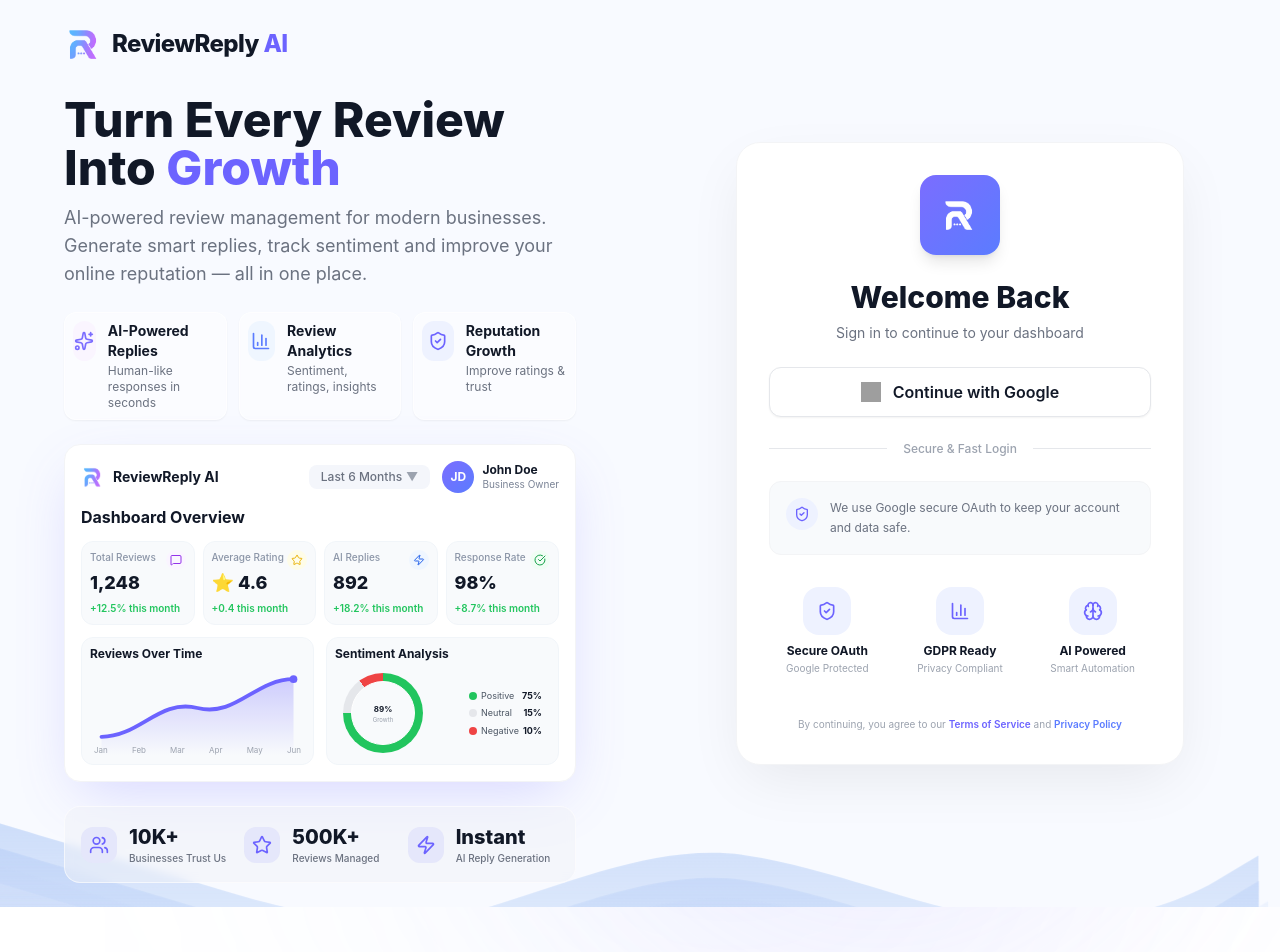
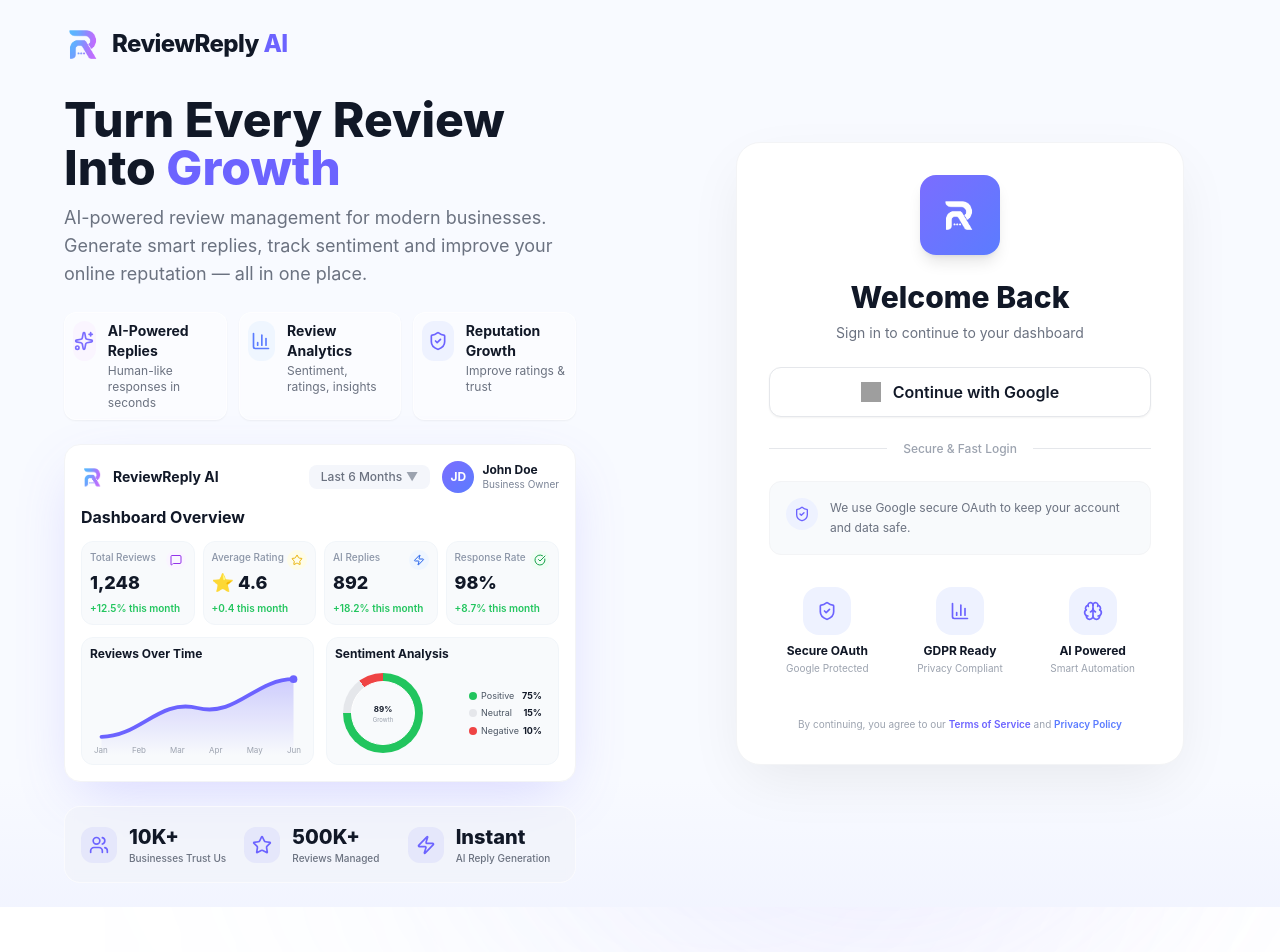
Before and after one commit to afnankhan123456/reviewreply-ai, a Next.js app: page /login in a window 1280 px wide. Shown: the top 952 px of the page. Built offline with nearby package versions, Linux system fonts and the light colour scheme; grey boxes are pictures that could not be loaded.

Commit message:
Update page.tsx

```diff
--- a/app/login/page.tsx
+++ b/app/login/page.tsx
@@ -31,67 +31,8 @@ export default function LoginPage() {
         <div className="absolute bottom-[-50px] right-[10%] w-[550px] h-[550px] bg-[#bba8ff]/15 blur-[130px] rounded-full" />
       </div>
 
-      {/* 🌊 WAVES – NO WHITE STRIP AT BOTTOM */}
-      <style>{`
-        @keyframes waveFlow {
-          0% { transform: translateX(0px) translateY(0px); }
-          50% { transform: translateX(-25px) translateY(10px); }
-          100% { transform: translateX(0px) translateY(0px); }
-        }
-        .animate-wave { animation: waveFlow 10s ease-in-out infinite; }
-        .animate-wave-delay { animation: waveFlow 10s ease-in-out 1.5s infinite; }
-        .animate-wave-delay-2 { animation: waveFlow 10s ease-in-out 3s infinite; }
-        .animate-wave-delay-3 { animation: waveFlow 10s ease-in-out 4.5s infinite; }
-      `}</style>
-
-      <div className="absolute bottom-0 left-0 w-full h-64 overflow-hidden leading-none z-0 pointer-events-none">
-        <svg
-          viewBox="0 0 1440 200"
-          className="w-full h-full block"
-          preserveAspectRatio="none"
-          xmlns="http://www.w3.org/2000/svg"
-        >
-          <defs>
-            <linearGradient id="wave1" x1="0" y1="0" x2="0" y2="1">
-              <stop offset="0%" stopColor="#7ca9f0" stopOpacity="0.35" />
-              <stop offset="100%" stopColor="#7ca9f0" stopOpacity="0" />
-            </linearGradient>
-            <linearGradient id="wave2" x1="0" y1="0" x2="0" y2="1">
-              <stop offset="0%" stopColor="#9ebdf5" stopOpacity="0.3" />
-              <stop offset="100%" stopColor="#9ebdf5" stopOpacity="0" />
-            </linearGradient>
-            <linearGradient id="wave3" x1="0" y1="0" x2="0" y2="1">
-              <stop offset="0%" stopColor="#c4d6fa" stopOpacity="0.25" />
-              <stop offset="100%" stopColor="#c4d6fa" stopOpacity="0" />
-            </linearGradient>
-            <linearGradient id="wave4" x1="0" y1="0" x2="0" y2="1">
-              <stop offset="0%" stopColor="#e6edfd" stopOpacity="0.25" />
-              <stop offset="100%" stopColor="#e6edfd" stopOpacity="0" />
-            </linearGradient>
-          </defs>
-
-          <path
-            className="animate-wave"
-            fill="url(#wave1)"
-            d="M0,120 L48,130 C96,140,192,160,288,180 C384,200,480,210,576,190 C672,170,768,140,864,150 C960,160,1056,190,1152,200 C1248,210,1344,190,1392,170 L1440,150 L1440,320 L0,320 Z"
-          />
-          <path
-            className="animate-wave-delay"
-            fill="url(#wave2)"
-            d="M0,140 L48,150 C96,160,192,180,288,200 C384,220,480,230,576,210 C672,190,768,160,864,170 C960,180,1056,210,1152,220 C1248,230,1344,210,1392,190 L1440,170 L1440,320 L0,320 Z"
-          />
-          <path
-            className="animate-wave-delay-2"
-            fill="url(#wave3)"
-            d="M0,160 L48,170 C96,180,192,200,288,220 C384,240,480,250,576,230 C672,210,768,180,864,190 C960,200,1056,230,1152,240 C1248,250,1344,230,1392,210 L1440,190 L1440,320 L0,320 Z"
-          />
-          <path
-            className="animate-wave-delay-3"
-            fill="url(#wave4)"
-            d="M0,180 L48,190 C96,200,192,220,288,240 C384,260,480,270,576,250 C672,230,768,200,864,210 C960,220,1056,250,1152,260 C1248,270,1344,250,1392,230 L1440,210 L1440,320 L0,320 Z"
-          />
-        </svg>
-      </div>
+      {/* Bottom fade overlay (replaces waves, no white line) */}
+      <div className="absolute bottom-0 left-0 w-full h-32 bg-gradient-to-t from-[#eef1ff]/60 to-transparent z-0 pointer-events-none" />
 
       {/* Main Content */}
       <div className="relative z-10 grid xl:grid-cols-2 min-h-screen">
```
